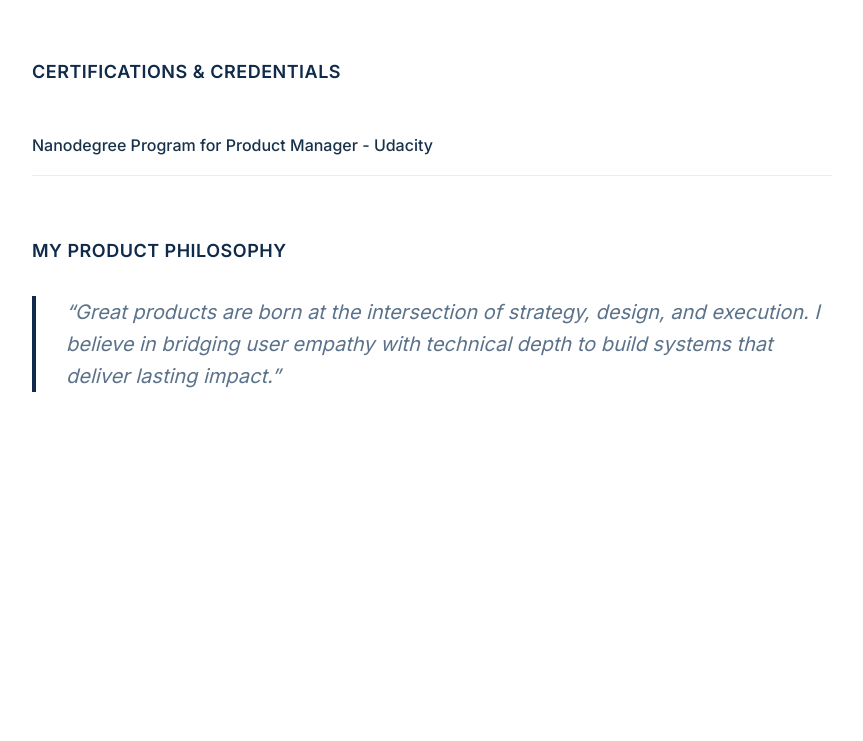
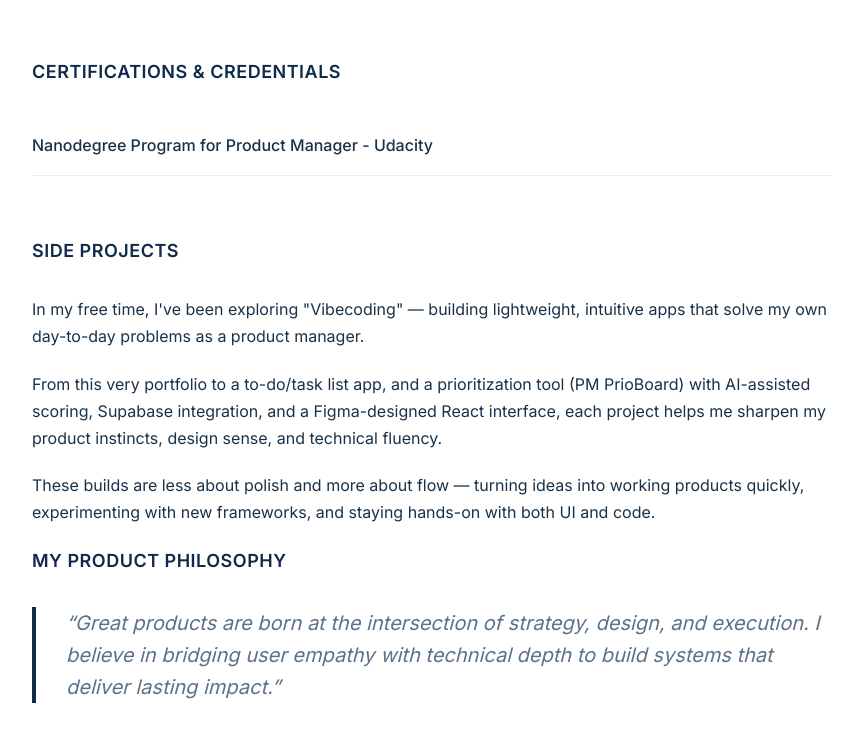
Before and after one commit to preksha1200/Preksha-Portfolio, a website built with Vite: page about.html in a window 1280 px wide. Shown: the part 1364-2105 px from the top of the page, without its empty margins (208-1071 px from the left). Before the commit the page ends 1846 px from the top, so only its background shows below. Built offline with nearby package versions, Linux system fonts and the light colour scheme.

Commit message:
Add Side Projects section to About page

```diff
--- a/about.html
+++ b/about.html
@@ -99,6 +99,13 @@
                 </ul>
             </div>
 
+            <div class="side-projects-section">
+                <h2>Side Projects</h2>
+                <p>In my free time, I've been exploring "Vibecoding" — building lightweight, intuitive apps that solve my own day-to-day problems as a product manager.</p>
+                <p>From this very portfolio to a to-do/task list app, and a prioritization tool (PM PrioBoard) with AI-assisted scoring, Supabase integration, and a Figma-designed React interface, each project helps me sharpen my product instincts, design sense, and technical fluency.</p>
+                <p>These builds are less about polish and more about flow — turning ideas into working products quickly, experimenting with new frameworks, and staying hands-on with both UI and code.</p>
+            </div>
+
             <div class="philosophy-section">
                 <h2>My Product Philosophy</h2>
                 <blockquote>
--- a/css/style.css
+++ b/css/style.css
@@ -741,6 +741,15 @@ footer {
     font-weight: 500;
 }
 
+.side-projects-section {
+    margin-top: 60px;
+}
+
+.side-projects-section p {
+    margin-bottom: 20px;
+    line-height: 1.7;
+}
+
 .philosophy-section blockquote {
     font-size: 20px;
     font-style: italic;
```
